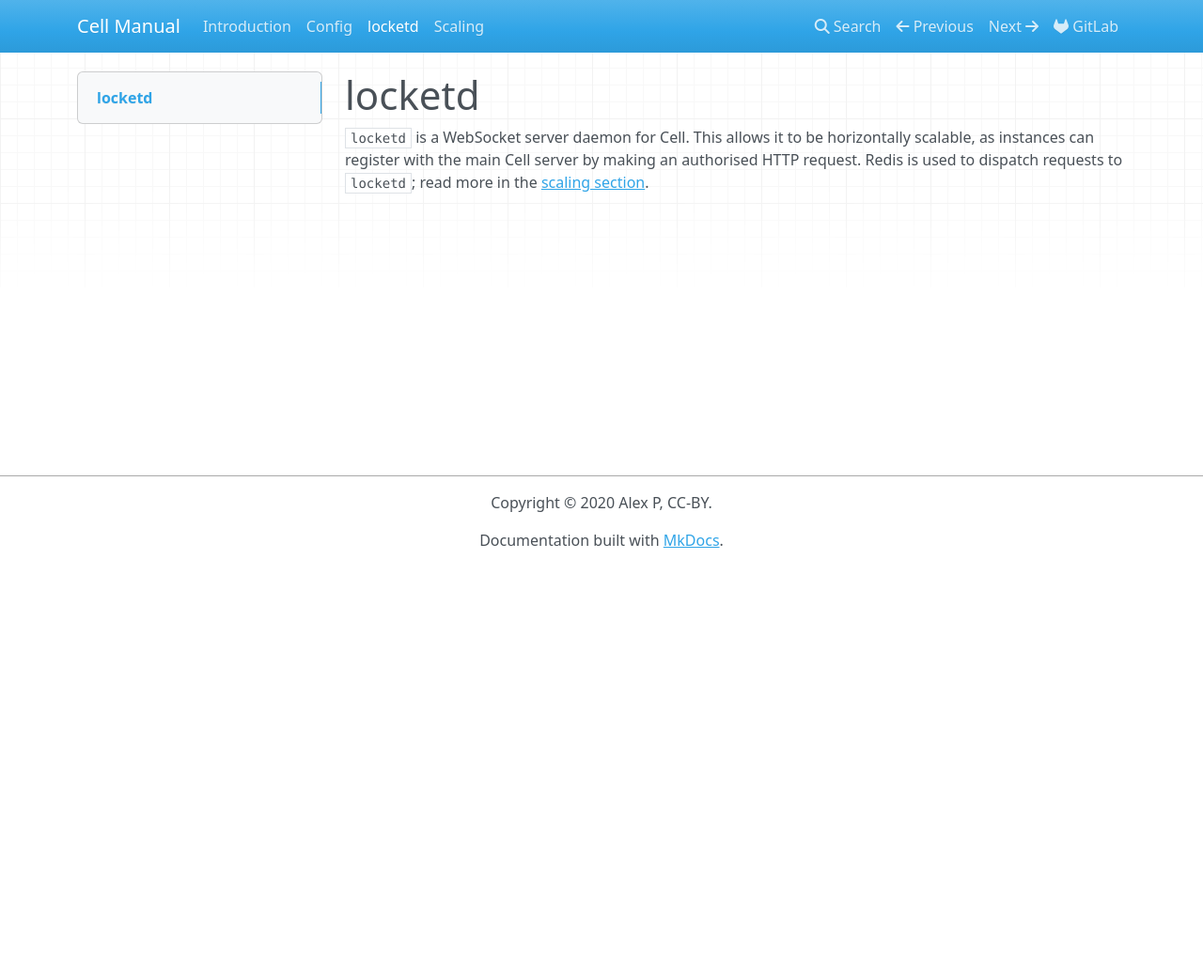
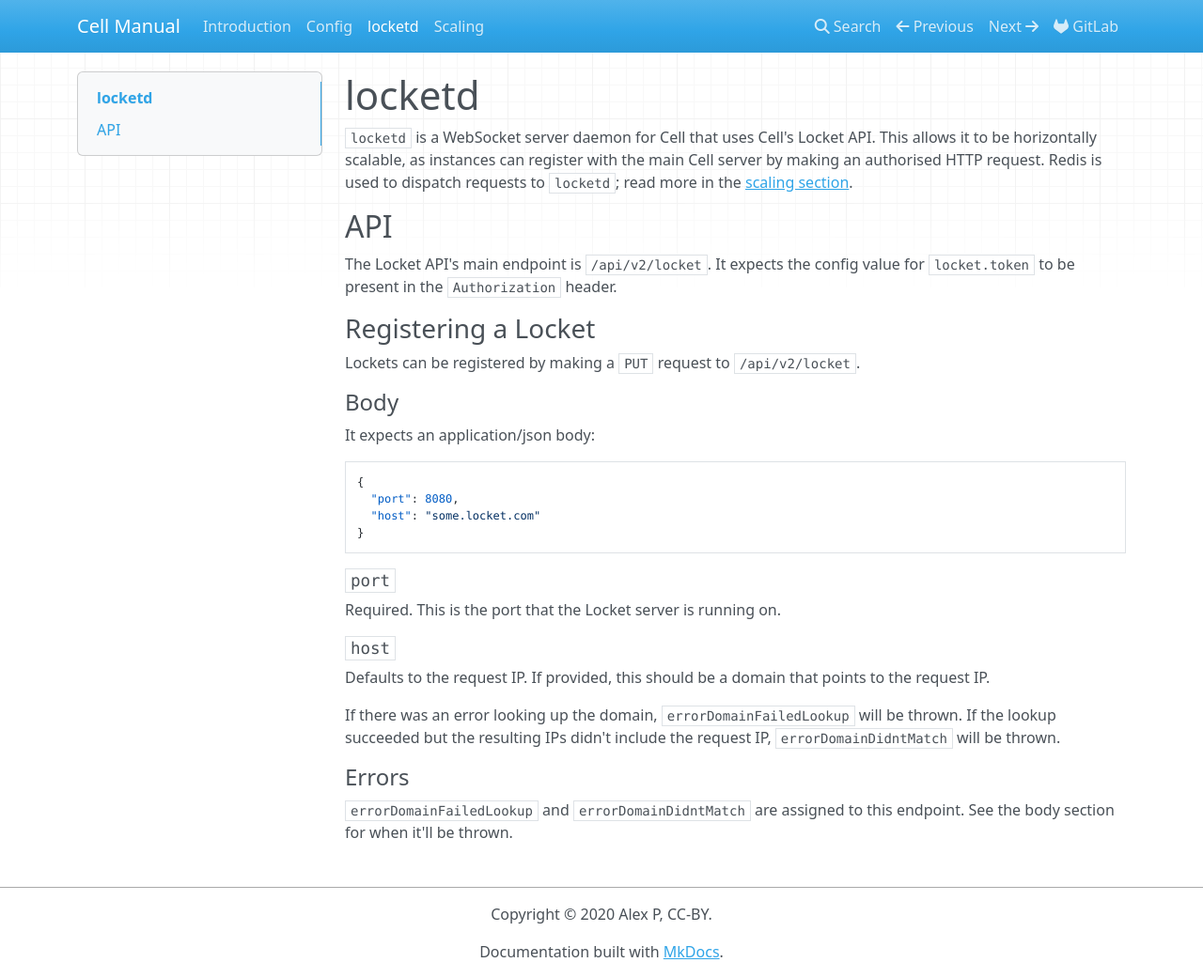
Before and after one commit to open-slicer/cell, an MkDocs documentation site: the page built from docs/locketd.md, in a window 1280 px wide and 1041 px high. Shown: the whole window at 94% size. Built offline with MkDocs 1.6.1, drawn with Linux system fonts in a browser that asks for light colours; nearby versions of some CDN libraries.

Commit message:
docs: Document the Locket API

````diff
--- a/docs/locketd.md
+++ b/docs/locketd.md
@@ -1,3 +1,38 @@
 # locketd
 
-`locketd` is a WebSocket server daemon for Cell. This allows it to be horizontally scalable, as instances can register with the main Cell server by making an authorised HTTP request. Redis is used to dispatch requests to `locketd`; read more in the [scaling section](scaling.md).
+`locketd` is a WebSocket server daemon for Cell that uses Cell's Locket API. This allows it to be horizontally scalable, as instances can register with the main Cell server by making an authorised HTTP request. Redis is used to dispatch requests to `locketd`; read more in the [scaling section](scaling.md).
+
+## API
+
+The Locket API's main endpoint is `/api/v2/locket`. It expects the config value for `locket.token` to be present in the `Authorization` header.
+
+### Registering a Locket
+
+Lockets can be registered by making a `PUT` request to `/api/v2/locket`.
+
+#### Body
+
+It expects an application/json body:
+
+```json
+{
+  "port": 8080,
+  "host": "some.locket.com"
+}
+```
+
+##### `port`
+
+Required. This is the port that the Locket server is running on.
+
+##### `host`
+
+Defaults to the request IP. If provided, this should be a domain that points to the request IP.
+
+If there was an error looking up the domain, `errorDomainFailedLookup` will be thrown. If the lookup succeeded but the resulting IPs didn't include the request IP, `errorDomainDidntMatch` will be thrown.
+
+#### Errors
+
+<!-- TODO: number representations -->
+
+`errorDomainFailedLookup` and `errorDomainDidntMatch` are assigned to this endpoint. See the body section for when it'll be thrown.
````
